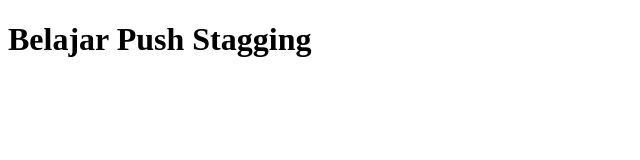
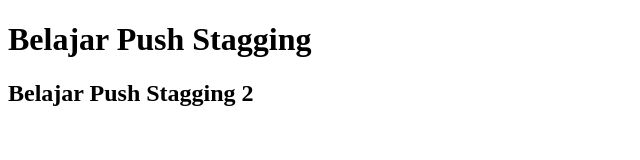
Before and after one commit to daridimas/belajar-niomic, a plain HTML site: page header.html in a window 1280 px wide. Shown: the whole page, without its empty margins (0-640 px from the left). Drawn offline with Linux system fonts and the light colour scheme.

Commit message:
Add element H2 header.html

```diff
--- a/header.html
+++ b/header.html
@@ -6,5 +6,6 @@
   </head>
   <body>
     <h1>Belajar Push Stagging</h1>
+    <h2>Belajar Push Stagging 2 </h2>
   </body>
 </html>
```
